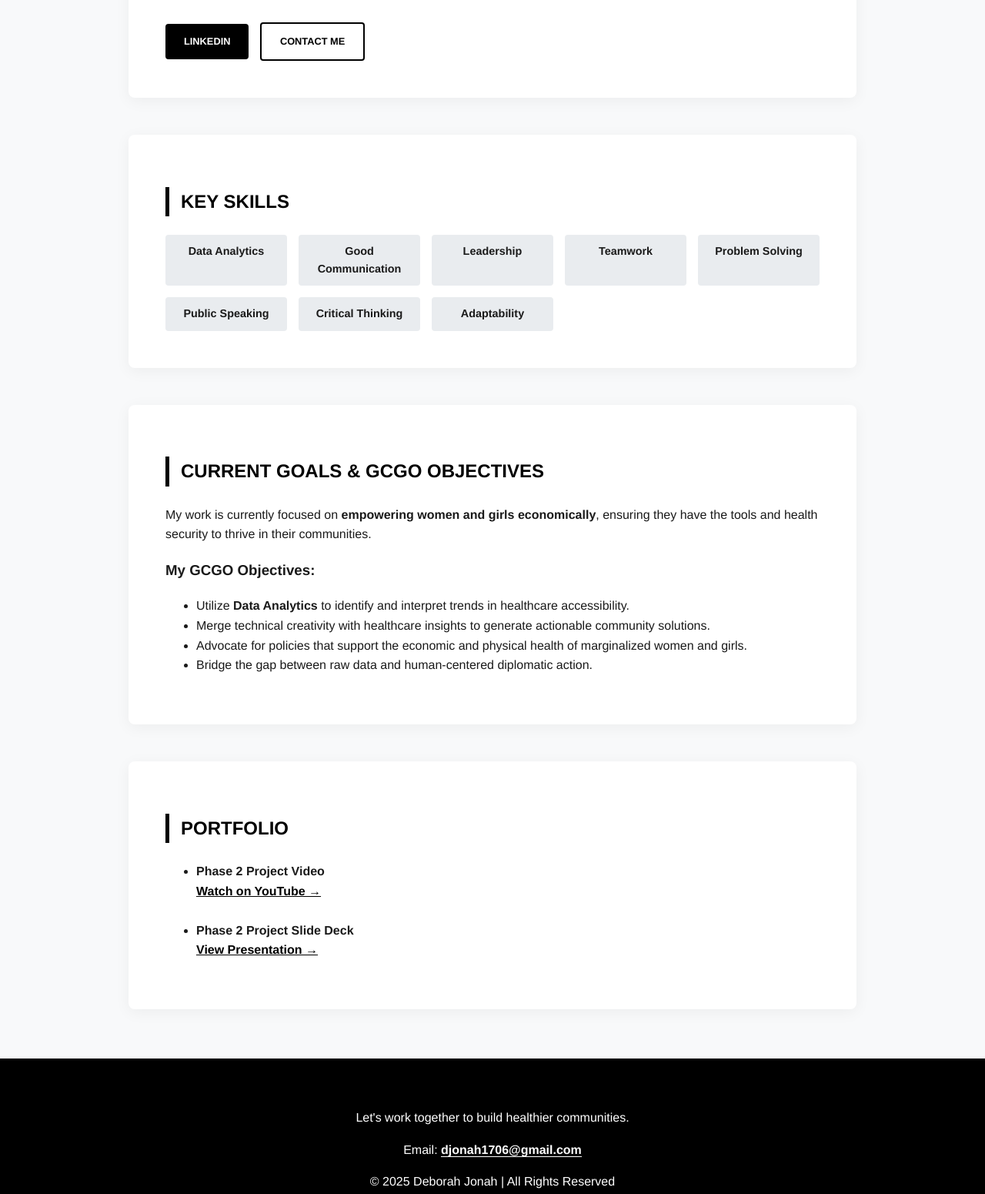
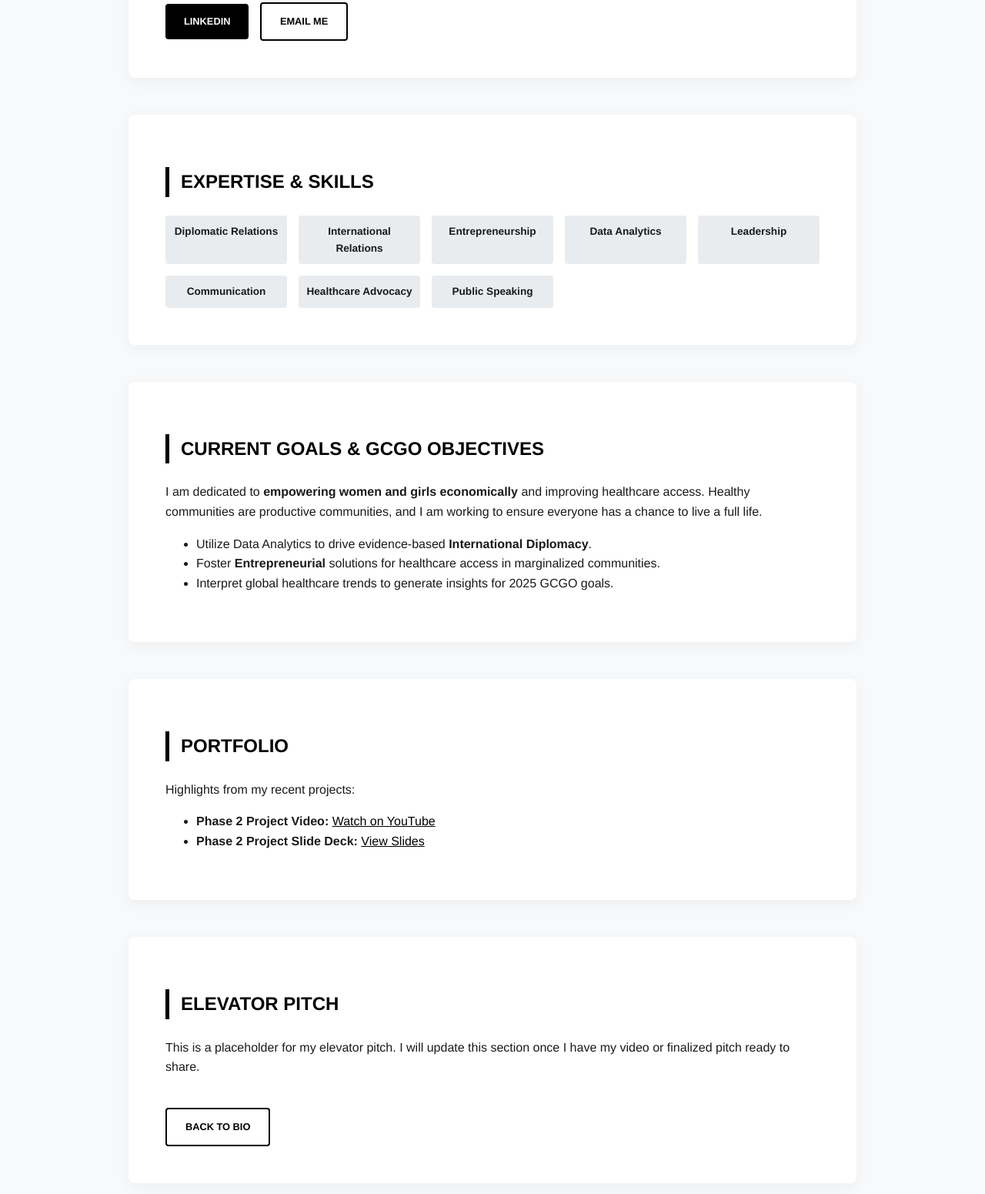
Before and after one commit to deborahjonah006-cell/deborahjonah, a plain HTML site: page index.html in a window 1280 px wide. Shown: the part 1145-2696 px from the top of the page at 77% size. Drawn offline with Linux system fonts and the light colour scheme.

Commit message:
index.html

```diff
--- a/index.html
+++ b/index.html
@@ -3,9 +3,8 @@
 <head>
     <meta charset="UTF-8">
     <meta name="viewport" content="width=device-width, initial-scale=1.0">
-    <title>Deborah Jonah | Personal Portfolio</title>
+    <title>Deborah Jonah | Diplomat & Data Analyst</title>
     <style>
-        /* --- Professional Black & White Theme --- */
         :root {
             --primary: #000000;
             --secondary: #333333;
@@ -32,19 +31,8 @@
             border-bottom: 5px solid var(--secondary);
         }
 
-        header h1 {
-            margin: 0;
-            font-size: 3rem;
-            letter-spacing: 2px;
-            text-transform: uppercase;
-        }
-
-        header p {
-            margin: 0.5rem 0 0;
-            font-size: 1.1rem;
-            font-weight: 300;
-            opacity: 0.8;
-        }
+        header h1 { margin: 0; font-size: 3rem; letter-spacing: 2px; text-transform: uppercase; }
+        header p { margin: 0.5rem 0 0; font-size: 1.1rem; font-weight: 300; opacity: 0.8; }
 
         nav {
             background-color: var(--white);
@@ -94,7 +82,6 @@
             border: 5px solid var(--primary);
         }
 
-        /* Skills Grid */
         .skills-container {
             display: grid;
             grid-template-columns: repeat(auto-fit, minmax(150px, 1fr));
@@ -108,10 +95,9 @@
             text-align: center;
             font-weight: bold;
             border-radius: 4px;
-            font-size: 0.9rem;
+            font-size: 0.85rem;
         }
 
-        /* Buttons */
         .btn {
             display: inline-block;
             margin-top: 1.5rem;
@@ -127,30 +113,16 @@
             transition: 0.3s;
         }
 
-        .btn-outline {
-            background-color: transparent;
-            color: var(--primary);
-            border: 2px solid var(--primary);
-        }
+        .btn-outline { background-color: transparent; color: var(--primary); border: 2px solid var(--primary); }
+        .btn:hover { background-color: var(--secondary); color: white; }
 
-        .btn:hover {
-            background-color: var(--secondary);
-            color: white;
-        }
-
-        footer {
-            text-align: center;
-            padding: 3rem;
-            background-color: var(--primary);
-            color: var(--white);
-            margin-top: 4rem;
-        }
-
-        footer a { color: white; font-weight: bold; text-decoration: none; border-bottom: 1px solid white; }
+        footer { text-align: center; padding: 3rem; background-color: var(--primary); color: var(--white); margin-top: 4rem; }
+        footer a { color: white; text-decoration: none; border-bottom: 1px solid white; }
 
         @media (max-width: 600px) {
             header h1 { font-size: 2rem; }
             section { padding: 1.5rem; margin: 1rem; }
+            nav { flex-wrap: wrap; }
         }
     </style>
 </head>
@@ -158,73 +130,71 @@
 
     <header>
         <h1>Deborah Jonah</h1>
-        <p>Ambassador for a Day 2025 | Aspiring Data Analyst | Healthcare Access Advocate</p>
+        <p>Ambassador for a Day 2025 | Aspiring Diplomat | International Relations Enthusiast</p>
     </header>
 
     <nav>
         <a href="#bio">Bio</a>
         <a href="#skills">Skills</a>
-        <a href="#goals">Current Goals</a>
+        <a href="#goals">Goals</a>
         <a href="#portfolio">Portfolio</a>
+        <a href="#elevator">Elevator Pitch</a>
     </nav>
 
     <section id="bio">
-        <h2>Professional Biography</h2>
+        <h2>About Me</h2>
         <img src="profile.jpg" alt="Deborah Jonah" class="profile-pic">
         <p>
-            I am a mission-driven leader and the <strong>2025 Ambassador for a Day</strong>. My career vision is centered on improving global healthcare access through the power of <strong>Data Analytics</strong>. I chose this path because I believe that healthy communities are the engine of productivity, and every individual deserves the opportunity to live a full life.
+            I am <strong>Deborah Jonah</strong>, an ambitious student and the <strong>2025 Ambassador for a Day</strong>. My core passion lies in <strong>Diplomacy and International Relations</strong>. I lead with deep empathy—I’m the person who sheds a tear over a moving film—and I use that emotional intelligence to drive my humanitarian work.
         </p>
         <p>
-            What makes me unique is my ability to combine technical analytical skills with deep empathy. While I enjoy interpreting trends and generating insights to solve real-world problems, I lead with emotional intelligence. I am not afraid to show my humanity—whether it is being moved by a touching film or empathizing with a community's challenges—this sensitivity ensures that my data-driven decisions always remain people-focused.
+            I am equally passionate about <strong>Entrepreneurship</strong> and <strong>Healthcare Access</strong>. To achieve my goals, I am specializing in <strong>Data Analytics</strong>, as it allows me to combine technical skills with creativity to interpret trends and solve real-world global problems.
         </p>
         <a href="https://www.linkedin.com/in/deborah-jonah-85b17036a" target="_blank" class="btn">LinkedIn</a>
-        <a href="mailto:djonah1706@gmail.com" class="btn btn-outline">Contact Me</a>
+        <a href="mailto:djonah1706@gmail.com" class="btn btn-outline">Email Me</a>
     </section>
 
-    <section id="skills">
-        <h2>Key Skills</h2>
+    <section id="#skills">
+        <h2>Expertise & Skills</h2>
         <div class="skills-container">
+            <div class="skill-item">Diplomatic Relations</div>
+            <div class="skill-item">International Relations</div>
+            <div class="skill-item">Entrepreneurship</div>
             <div class="skill-item">Data Analytics</div>
-            <div class="skill-item">Good Communication</div>
             <div class="skill-item">Leadership</div>
-            <div class="skill-item">Teamwork</div>
-            <div class="skill-item">Problem Solving</div>
+            <div class="skill-item">Communication</div>
+            <div class="skill-item">Healthcare Advocacy</div>
             <div class="skill-item">Public Speaking</div>
-            <div class="skill-item">Critical Thinking</div>
-            <div class="skill-item">Adaptability</div>
         </div>
     </section>
 
     <section id="goals">
         <h2>Current Goals & GCGO Objectives</h2>
-        <p>My work is currently focused on <strong>empowering women and girls economically</strong>, ensuring they have the tools and health security to thrive in their communities.</p>
-
-        <h3>My GCGO Objectives:</h3>
+        <p>I am dedicated to <strong>empowering women and girls economically</strong> and improving healthcare access. Healthy communities are productive communities, and I am working to ensure everyone has a chance to live a full life.</p>
         <ul>
-            <li>Utilize <strong>Data Analytics</strong> to identify and interpret trends in healthcare accessibility.</li>
-            <li>Merge technical creativity with healthcare insights to generate actionable community solutions.</li>
-            <li>Advocate for policies that support the economic and physical health of marginalized women and girls.</li>
-            <li>Bridge the gap between raw data and human-centered diplomatic action.</li>
+            <li>Utilize Data Analytics to drive evidence-based <strong>International Diplomacy</strong>.</li>
+            <li>Foster <strong>Entrepreneurial</strong> solutions for healthcare access in marginalized communities.</li>
+            <li>Interpret global healthcare trends to generate insights for 2025 GCGO goals.</li>
         </ul>
     </section>
 
     <section id="portfolio">
         <h2>Portfolio</h2>
+        <p>Highlights from my recent projects:</p>
         <ul>
-            <li>
-                <strong>Phase 2 Project Video</strong><br>
-                <a href="https://youtu.be/HzFaN5uk6Xc" target="_blank" style="color:black; font-weight:bold;">Watch on YouTube →</a>
-            </li>
-            <br>
-            <li>
-                <strong>Phase 2 Project Slide Deck</strong><br>
-                <a href="https://docs.google.com/presentation/d/1dQE6H5JBd0UhVu73F6uVrEOjGYg1_pVKS4G7rhgN4m4/edit?usp=sharing" target="_blank" style="color:black; font-weight:bold;">View Presentation →</a>
-            </li>
+            <li><strong>Phase 2 Project Video:</strong> <a href="https://youtu.be/HzFaN5uk6Xc" target="_blank" style="color:black;">Watch on YouTube</a></li>
+            <li><strong>Phase 2 Project Slide Deck:</strong> <a href="https://docs.google.com/presentation/d/1dQE6H5JBd0UhVu73F6uVrEOjGYg1_pVKS4G7rhgN4m4/edit?usp=sharing" target="_blank" style="color:black;">View Slides</a></li>
         </ul>
     </section>
 
+    <section id="elevator">
+        <h2>Elevator Pitch</h2>
+        <p>This is a placeholder for my elevator pitch. I will update this section once I have my video or finalized pitch ready to share.</p>
+        <a href="#bio" class="btn btn-outline">Back to Bio</a>
+    </section>
+
     <footer>
-        <p>Let's work together to build healthier communities.</p>
+        <p>Let's connect and build a better world together.</p>
         <p>Email: <a href="mailto:djonah1706@gmail.com">djonah1706@gmail.com</a></p>
         <p>&copy; 2025 Deborah Jonah | All Rights Reserved</p>
     </footer>
```
